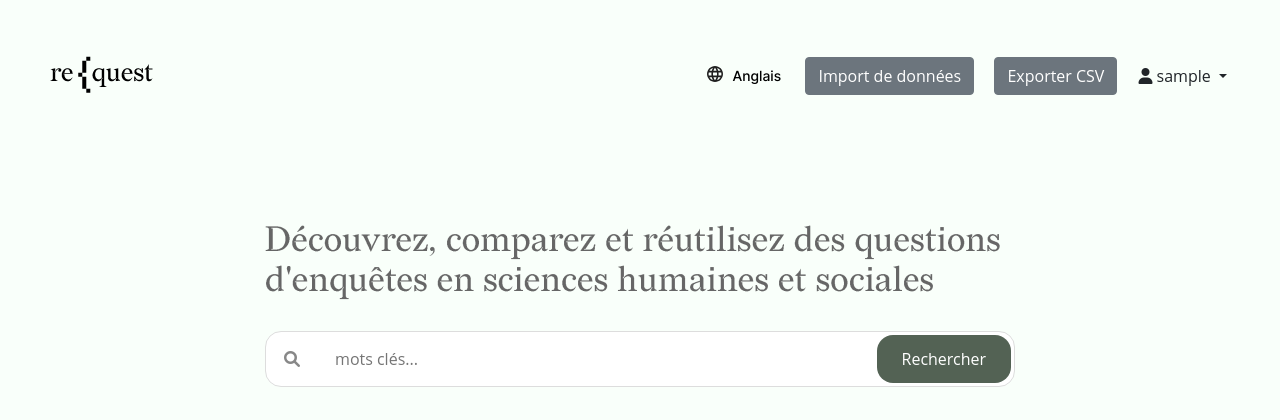
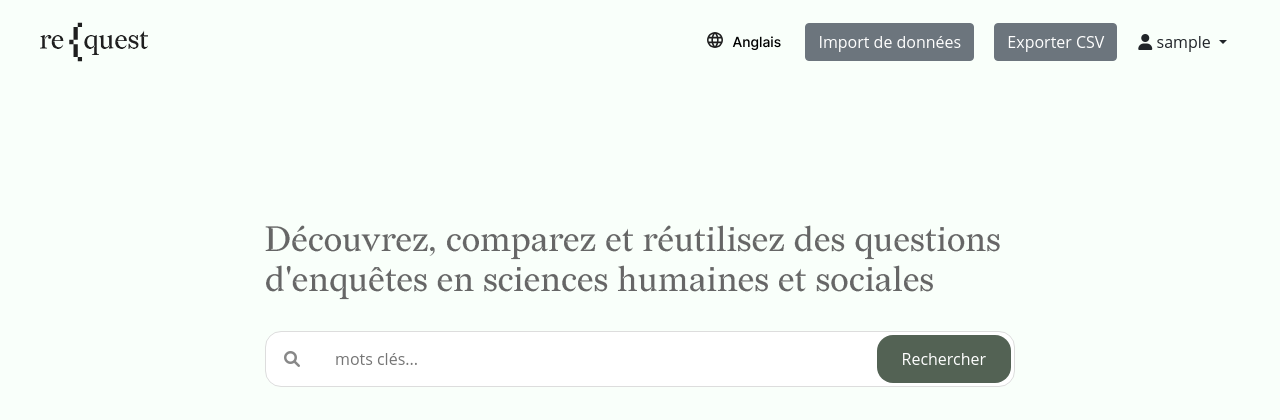
Before and after one commit to CDSP-SCPO/request-ddi, a Django app: page / in a window 1280 px wide. Shown: the top 420 px of the page. Run offline with Django 5.2, Linux system fonts and the light colour scheme; the visitor is signed in with stand-in values (Sample User, id 1); some libraries are stand-ins or nearby versions.

Commit message:
petites modifs front + language

```diff
--- a/app/static/css/base.css
+++ b/app/static/css/base.css
@@ -15,6 +15,7 @@ html, body {
 header {
     height: 10%;
     max-height: 80px;
+    padding : 16px 40px;
 }
 
 .bg-color-principal {
@@ -416,10 +417,6 @@ header {
     display:flex;
 }
 
-.padding-custom-navbar{
-    padding-right:40px;
-}
-
 .btn_language:hover{
     color:#2E6831;
 }
--- a/app/static/css/homepage.css
+++ b/app/static/css/homepage.css
@@ -27,20 +27,6 @@ body {
     flex-direction: column;
     justify-content: center;
     min-height: 50vh;
-}
-
-
-/* Header */
-header {
-    background-color: #00466b;
-    color: white;
-    padding: 20px 0;
-    text-align: center;
-}
-
-header h1 {
-    margin: 0;
-    font-size: 2.5rem;
 }
 
 /* Navigation */
--- a/app/templates/base.html
+++ b/app/templates/base.html
@@ -43,11 +43,11 @@
 
 <!-- Header -->
 <header class="bg-color-principal">
-    <div class="d-flex align-items-center justify-content-between w-100 padding-custom-navbar">
+    <div class="d-flex align-items-center justify-content-between w-100">
         <!-- Colonne gauche : Logo -->
         <div class="flex-grow-1 d-flex justify-content-start">
             <a href="{% url 'app:representedvariable_search' %}">
-                <img class="img-fluid logo" src="{% static 'svg/logo/REQUEST_LOGO-03.svg' %}" alt="Logo Request">
+                <img class="img-fluid" src="{% static 'svg/logo/logo_request.svg' %}" alt="Logo Request">
             </a>
         </div>
 
```
Also changed, not shown: app/templates/question_detail.html (+7 -7 lines), app/templates/search_results.html (+4 -4 lines), app/static/svg/logo/logo_request.svg (added), locale/en/LC_MESSAGES/django.po, 1 other file.
